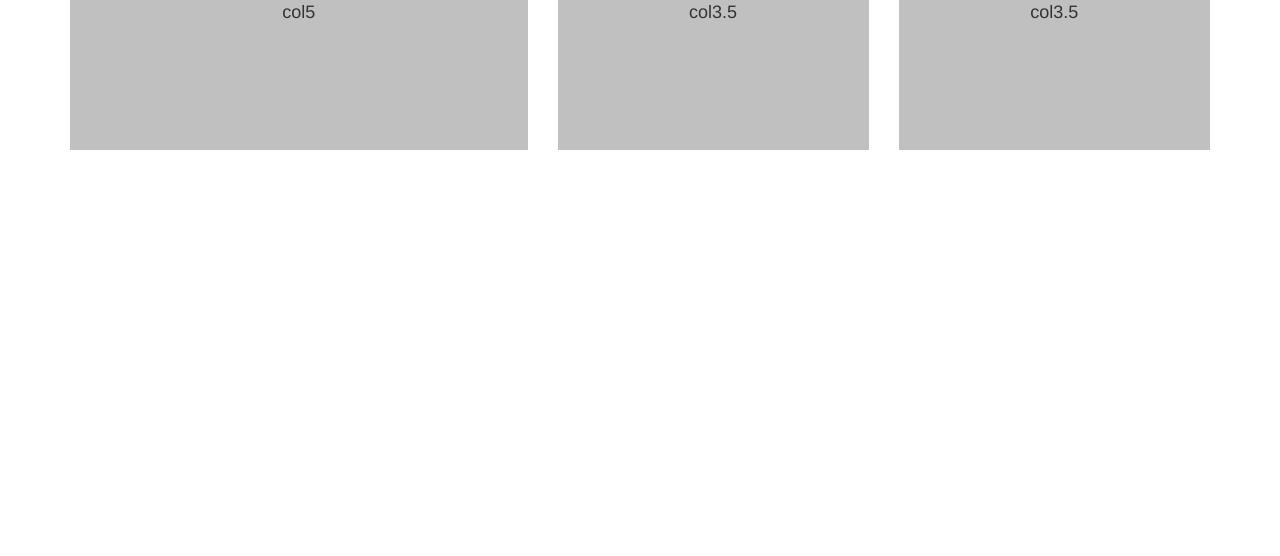
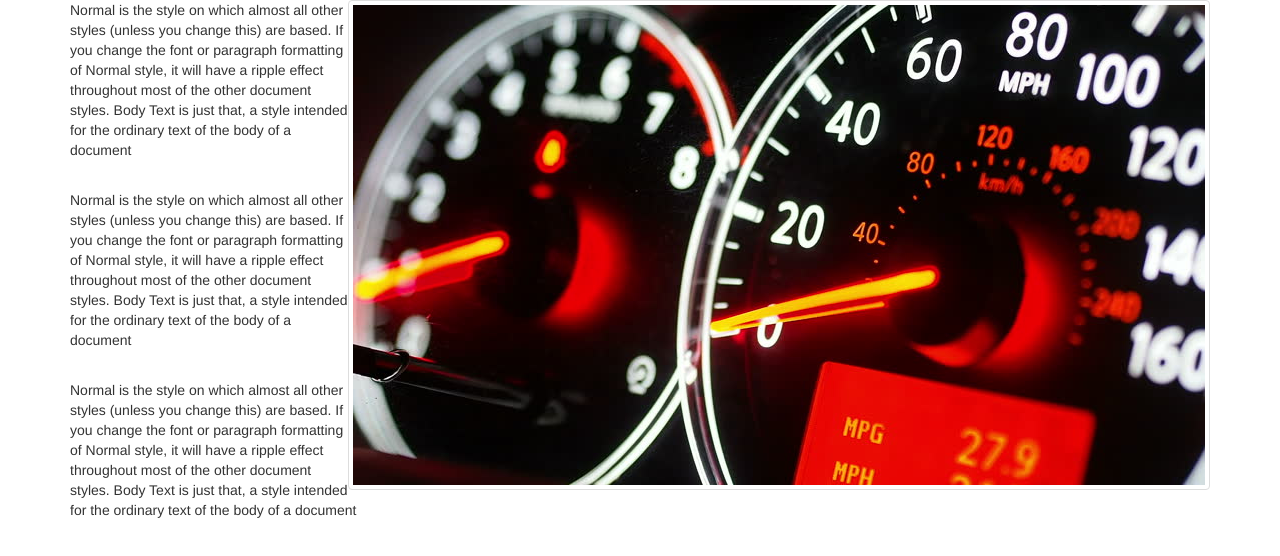
Before and after one commit to niroshan123/Bootstrap, a plain HTML site: page index.html in a window 1280 px wide. Drawn offline with nearby package versions, Linux system fonts and the light colour scheme.

Commit message:
images editing

```diff
--- a/index.html
+++ b/index.html
@@ -21,18 +21,20 @@
 
     <div class="container">
       <div class="row">
-        <div class="col-md-5">
-          <div class="customDiv">col5</div>
-        </div>
-        <div class="col-md-7">
-          <div class="row">
-            <div class="col-xs-6">
-              <div class="customDiv">col3.5</div>
-            </div>
-            <div class="col-xs-6">
-              <div class="customDiv">col3.5</div>
-            </div>
-          </div>
+        <div class="col-md-12">
+          <img src="1.jpg" class="pull-right img-thumbnail img-responsive"/>
+          <p>Normal is the style on which almost all other styles (unless you change this) are based.
+            If you change the font or paragraph formatting of Normal style, it will have a ripple effect throughout most of the other document styles.
+            Body Text is just that, a style intended for the ordinary text of the body of a document</p>
+            <br/>
+            <p>Normal is the style on which almost all other styles (unless you change this) are based.
+              If you change the font or paragraph formatting of Normal style, it will have a ripple effect throughout most of the other document styles.
+              Body Text is just that, a style intended for the ordinary text of the body of a document</p>
+              <br/>
+              <p>Normal is the style on which almost all other styles (unless you change this) are based.
+                If you change the font or paragraph formatting of Normal style, it will have a ripple effect throughout most of the other document styles.
+                Body Text is just that, a style intended for the ordinary text of the body of a document</p>
+                <br/>
         </div>
       </div>
     </div>
```
